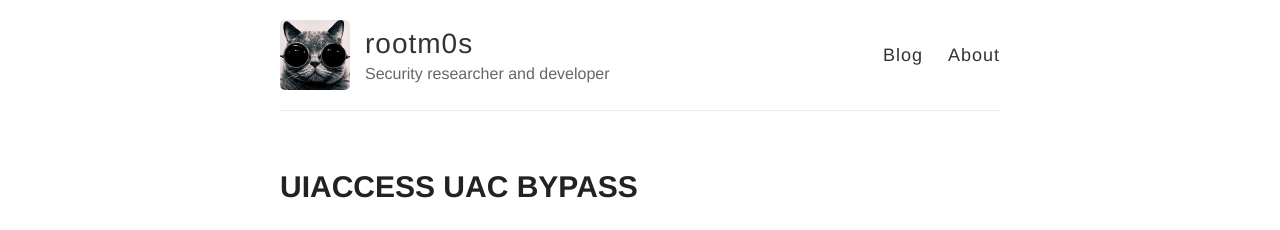
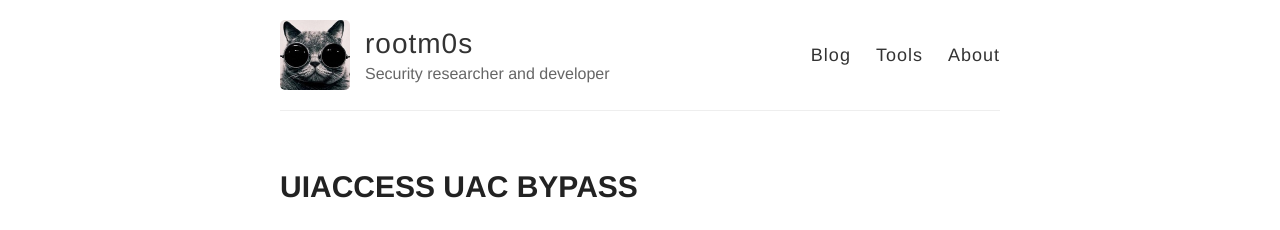
Before and after one commit to rootm0s/rootm0s.github.io, a Jekyll site: the page built from index.html, in a window 1280 px wide. Shown: the top 230 px of the page. Built offline with Jekyll 4.4.1, drawn with Linux system fonts in a browser that asks for light colours.

Commit message:
Update default.html

```diff
--- a/_layouts/default.html
+++ b/_layouts/default.html
@@ -28,6 +28,7 @@
 
           <nav>
             <a href="{{ site.baseurl }}/">Blog</a>
+            <a href="{{ site.baseurl }}/tools">Tools</a>
             <a href="{{ site.baseurl }}/about">About</a>
           </nav>
         </header>
```
